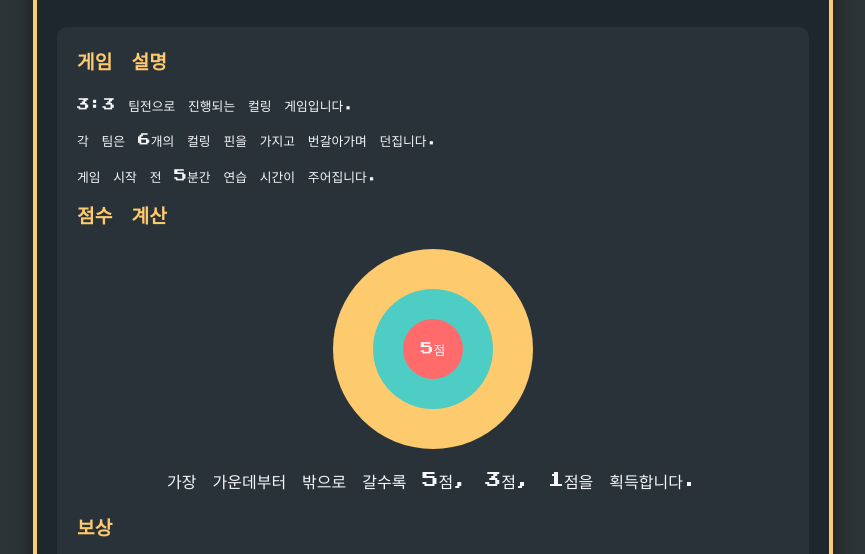
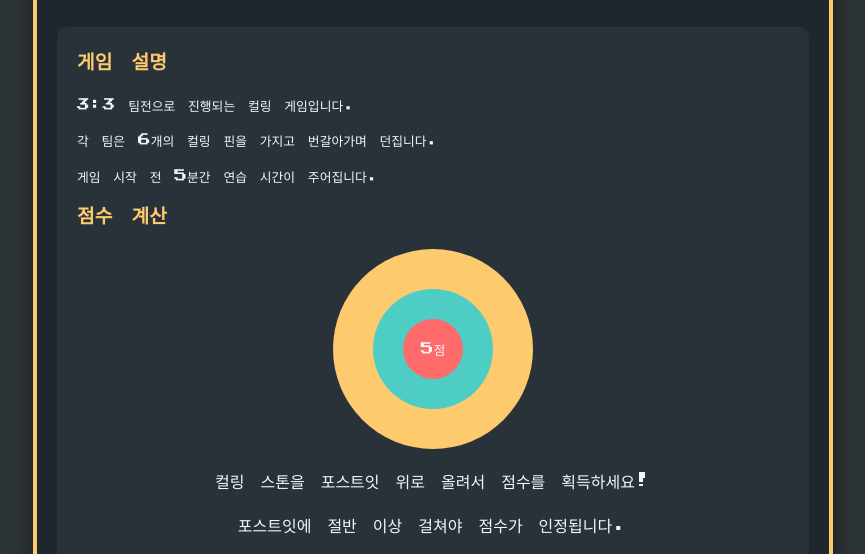
Before and after one commit to pofolio/spinOffGame, a plain HTML site: page games/curling/index.html in a window 1280 px wide. Shown: the part 366-920 px from the top of the page, without its empty margins (207-1072 px from the left). Drawn offline with Linux system fonts and the light colour scheme.

Commit message:
컬링 게임 소개 3차 수정

```diff
--- a/games/curling/index.html
+++ b/games/curling/index.html
@@ -40,7 +40,8 @@
                         <div class="zone middle">3점</div>
                         <div class="zone outer">1점</div>
                     </div>
-                    <p>가장 가운데부터 밖으로 갈수록 5점, 3점, 1점을 획득합니다.</p>
+                    <p>컬링 스톤을 포스트잇 위로 올려서 점수를 획득하세요!</p>
+                    <p>포스트잇에 절반 이상 걸쳐야 점수가 인정됩니다.</p>
                 </div>
 
                 <h2>보상</h2>
```
